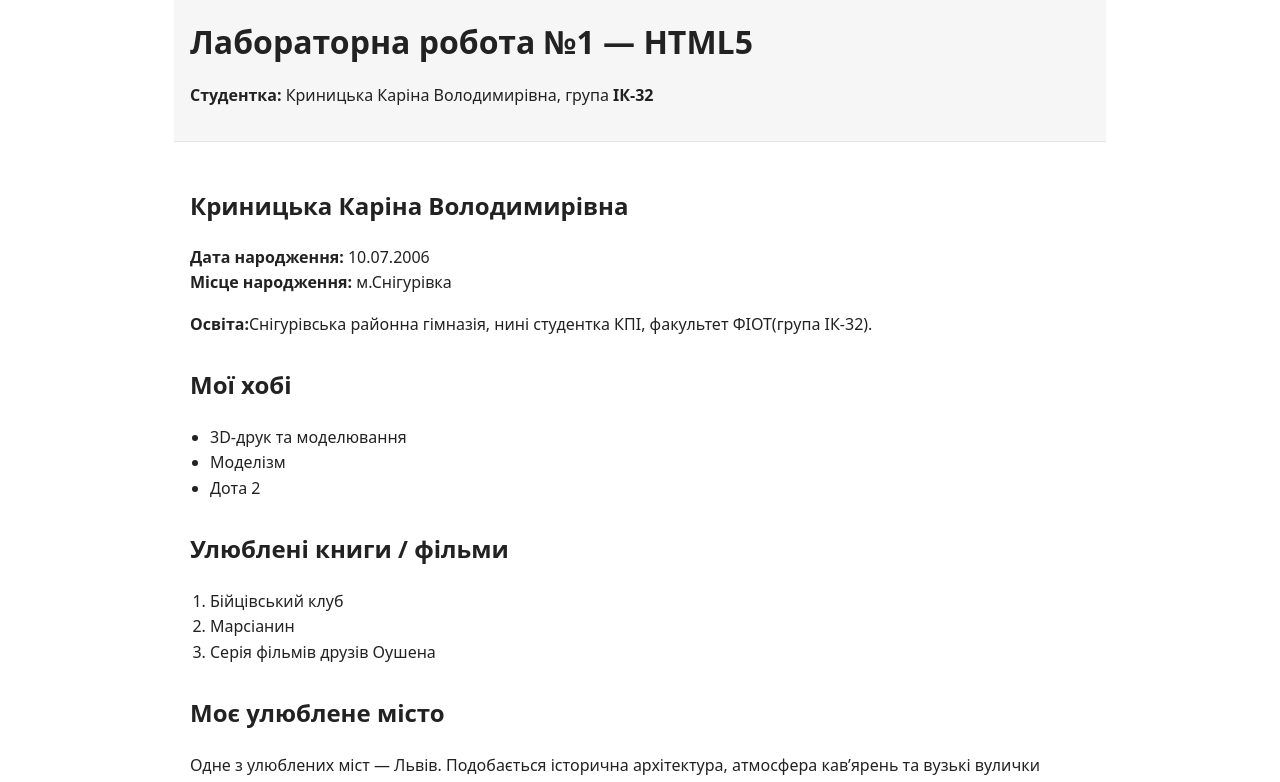
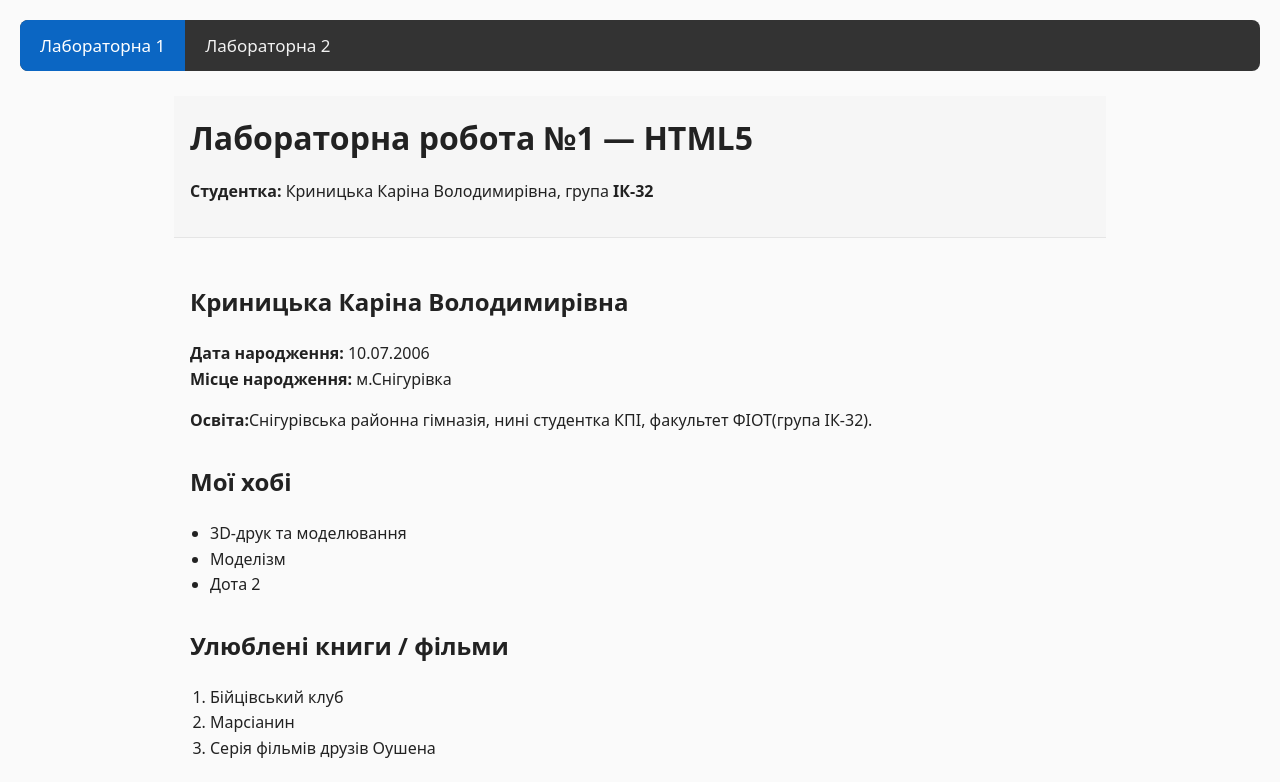
Before and after one commit to kar1dzi/front_labs, a plain HTML site: page index.html in a window 1280 px wide. Shown: the top 782 px of the page. Drawn offline with Linux system fonts and the light colour scheme.

Commit message:
перехід між сторінками

```diff
--- a/index.html
+++ b/index.html
@@ -4,7 +4,7 @@
   <meta charset="UTF-8" />
   <meta name="viewport" content="width=device-width, initial-scale=1" />
   <title>Криницька К. В., ІК-32 — Персональна сторінка</title>
-
+<link rel="stylesheet" href="style.css">
   <meta name="description" content="Персональна веб-сторінка студентки Криницької Каріни Володимирівни, група ІК-32: коротко про себе, хобі, улюблені фільми/книги та улюблене місто." />
   <meta name="keywords" content="Криницька Каріна Володимирівна, ІК-32, студент, хобі, улюблені фільми, улюблені книги, улюблене місто" />
 
@@ -24,6 +24,11 @@
   </style>
 </head>
 <body>
+<nav class="topnav">
+  <a href="index.html" class="active">Лабораторна 1</a>
+  <a href="2.html">Лабораторна 2</a>
+</nav>
+
   <header>
     <h1>Лабораторна робота №1 — HTML5</h1>
     <p><strong>Студентка:</strong> Криницька Каріна Володимирівна, група <strong>ІК-32</strong></p>
--- a/style.css
+++ b/style.css
@@ -99,3 +99,31 @@ table.v8 {
   background:#b98787;
   transform: translate(-30px, 70px);  /* лівіше і нижче для перекриття */
 }
+/* ===== Верхнє меню ===== */
+.topnav {
+  background-color: #333;
+  overflow: hidden;
+  border-radius: 8px;
+  margin-bottom: 25px;
+}
+
+.topnav a {
+  float: left;
+  display: block;
+  color: #f2f2f2;
+  text-align: center;
+  padding: 12px 20px;
+  text-decoration: none;
+  font-size: 17px;
+  transition: background 0.3s;
+}
+
+.topnav a:hover {
+  background-color: #ddd;
+  color: black;
+}
+
+.topnav a.active {
+  background-color: #0b66c3; /* активна вкладка */
+  color: white;
+}
```
Also changed, not shown: 2.html (+5 -0 lines).
